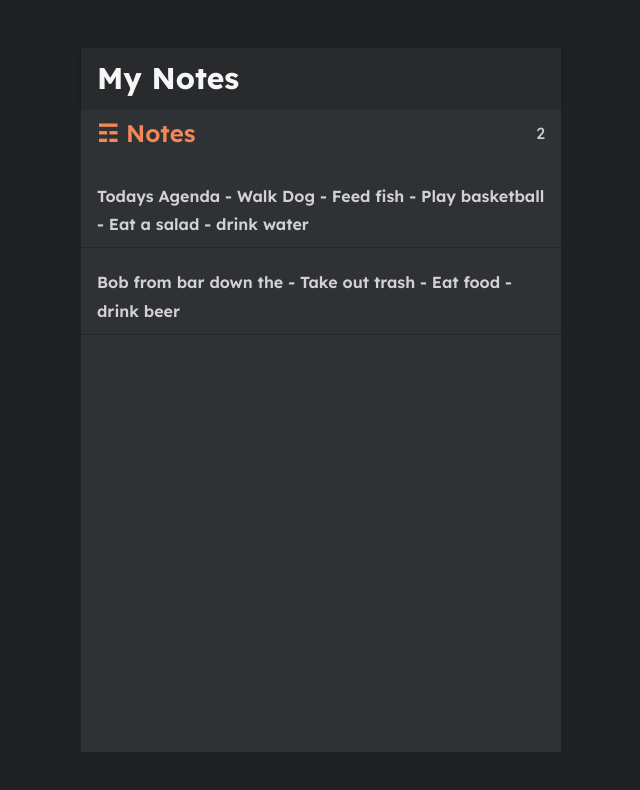
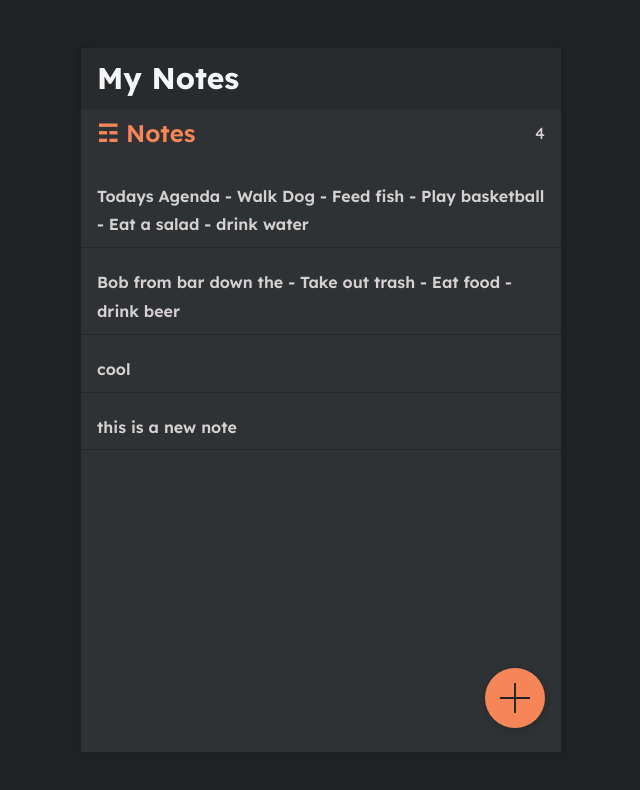
Before and after one commit to iamhwkchn/notesapp, a React (Create React App) app: page / in a window 1280 px wide. Shown: the top 790 px of the page, without its empty margins (319-959 px from the left). Built offline with nearby package versions, Linux system fonts and the light colour scheme; data requests are answered from the project's data file.

Commit message:
add function fixed

```diff
--- a/db.json
+++ b/db.json
@@ -9,6 +9,16 @@
       "id": 2,
       "body": "Bob from bar down the \n\n- Take out trash\n- Eat food\n- drink beer ",
       "updated": "2023-07-10T23:51:02.614Z"
+    },
+    {
+      "body": "cool",
+      "updated": "2023-07-11T00:58:21.087Z",
+      "id": 3
+    },
+    {
+      "body": "this is a new note",
+      "updated": "2023-07-11T00:59:56.511Z",
+      "id": 4
     }
   ]
 }
--- a/src/components/AddButton.js
+++ b/src/components/AddButton.js
@@ -1,13 +1,14 @@
 import React from 'react'
-import { Link } from 'react-router-dom'
+import {Link} from 'react-router-dom'
 import {ReactComponent as AddIcon} from '../assets/add.svg'
 
 const addButton = () => {
   return (
     <div>
-       <Link to="/note/new" className="floating-button">
+        <Link to='/note/new' className='floating-button'>
             <AddIcon />
         </Link>
+
     </div>
   )
 }
--- a/src/pages/NotePage.js
+++ b/src/pages/NotePage.js
@@ -24,10 +24,14 @@ const NotePage = () => {
     }, [noteid_num])
 
     let getNote = async()=>{
+        if(noteid_num == 'new'){
+          return
+        }
         let response = await fetch(`http://localhost:8000/notes/${noteid_num}`)
         let data = await response.json()
         setNote(data)
     }
+    // ######### create ##################
     let createNote = async()=>{
       await fetch(`http://localhost:8000/notes/` , {
         method:'POST',
@@ -37,6 +41,7 @@ const NotePage = () => {
         body: JSON.stringify({...note ,'updated': new Date()})
       })
     }
+    //###########update ##############
     let updateNote = async()=>{
       await fetch(`http://localhost:8000/notes/${noteid_num}` , {
         method:'PUT',
@@ -62,22 +67,17 @@ const NotePage = () => {
       if(noteid_num !== 'new' && !note.body){
         deleteNode()
       }
-      else if(noteid_num === 'new'){
+      else if(noteid_num !== 'new'){
         updateNote()
       }
-      else if(noteid_num === 'new' && note.body !== null){
+      else if(noteid_num === 'new' && note !== null){
         createNote()
       }
 
-      //navigate('/')
+      navigate('/')
 
     }
-    let handleNoteChange = (e) => {
-      setNote({
-        ...note,
-        'body': e.target.value
-      });
-    };
+
   return (
     <div className='note'>
         <div className = 'note-header'>
@@ -86,7 +86,12 @@ const NotePage = () => {
                     <ArrowLeft onClick={handleSubmit} />
                 </Link>
             </h3>
-            <button onClick={deleteNode}>Delete</button>
+            {noteid_num !== 'new' ?(
+              <button onClick={deleteNode}>Delete</button>
+            ):(
+              <button onClick={handleSubmit}>Done</button>
+            )}
+
         </div>
       {/* <p> {note?.body}</p> */}
       <textarea onChange={(e) => {setNote({...note , 'body': e.target.value})}} value = {note?.body}></textarea>
--- a/src/pages/NotesListPage.js
+++ b/src/pages/NotesListPage.js
@@ -1,6 +1,9 @@
 import React ,{useState, useEffect} from 'react'
 //import notes from '../assets/data'
-//import AddButton from '/Users/sriramsivaraman/Desktop/react_project/notesapp/src/components/AddButton.js'
+//import AddButton from '../components/AddButton'
+import {ReactComponent as AddIcon} from '../assets/add.svg'
+import {Link} from 'react-router-dom'
+
 import ListItem from '../components/ListItem'
 
 
@@ -35,6 +38,12 @@ const NotesListPage = () => {
         ))}
       </div>
 
+      <div>
+      <Link to='/note/new' className='floating-button'>
+            <AddIcon />
+        </Link>
+      </div>
+
 
     </div>
   )
```
